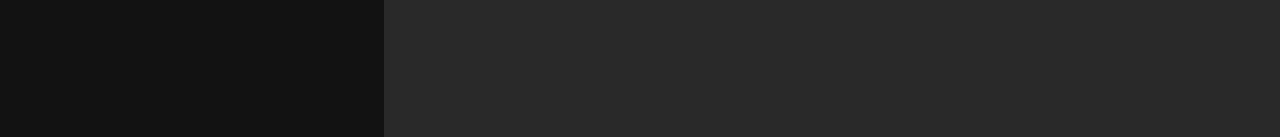
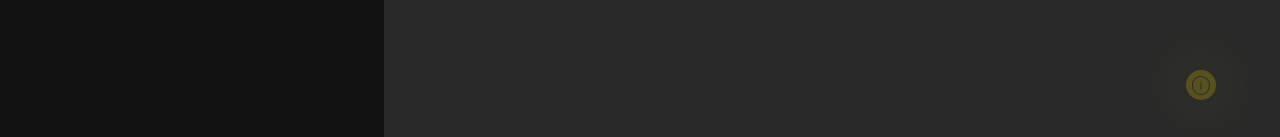
Before and after one commit to claudiugubernu/notes-app, a React (Create React App) app: page / in a window 1280 px wide. Shown: the part 660-797 px from the top of the page. Built offline with nearby package versions, Linux system fonts and the light colour scheme.

Commit message:
completed feature

```diff
--- a/src/App.tsx
+++ b/src/App.tsx
@@ -12,9 +12,10 @@
 
   return (
     <div className="App flex m-flex-column">
-      <Sidebar onToggleModal={onToggleModal} />
+      <Sidebar />
       <Main />
       <MarkdownInfo onToggleModal={onToggleModal} toggleModal={toggleModal} />
+      <div className='m-0 info-btn' onClick={onToggleModal}><span>i</span></div>
     </div>
   );
 }
--- a/src/components/Sidebar/Sidebar.tsx
+++ b/src/components/Sidebar/Sidebar.tsx
@@ -5,11 +5,7 @@
 import { AppContext } from '../../context/AppContext'
 import { AppContextType } from '../../@types/models'
 
-interface Props {
-  onToggleModal: () => void;
-}
-
-const Sidebar = ({ onToggleModal }: Props) => {
+const Sidebar = () => {
   const { onAddNote } = useContext(AppContext) as AppContextType;
 
   const onHandleAddNote = () => {
@@ -25,7 +21,6 @@
     <aside className='sidebar w-30 lg-w-40 m-w-100 bg-primary-dark flex flex-column m-justify-start pv-20'>
       <div className='sidebar--header w-100 flex justify-between align-self-center mb-50 m-mb-0 pl-20 pr-20'>
         <Logo />
-        <p className='m-0' onClick={onToggleModal}>i</p>
         <Button label={'Add'} variant={'button--primary'} onClick={onHandleAddNote} />
       </div>
       <div className='sidebar--body'>
--- a/src/styles/app/app.scss
+++ b/src/styles/app/app.scss
@@ -1,3 +1,13 @@
+@mixin afterBg {
+    content: '';
+    position: absolute;
+    top: 0;
+    left: 0;
+    bottom: 0;
+    right: 0;
+    border-radius: 50%;
+}
+
 .App {
     height: 100vh;
     overflow-y: scroll;
@@ -5,4 +15,55 @@
     @include sm-down() {
         height: 100%;
     }
+
+    .info-btn {
+        background-color: #bfb00f;
+        color: var(--color-primary);
+        height: 30px;
+        width: 30px;
+        position: fixed;
+        bottom: 5%;
+        right: 5%;
+        cursor: pointer;
+        display: flex;
+        justify-content: center;
+        align-items: center;
+        border-radius: 100%;
+        opacity: 0.3;
+        transition: all 250ms ease-in;
+
+        span {
+            border: 1px solid var(--color-primary);
+            padding: 0px 7px;
+            border-radius: 50%;
+            font-size: 12px;
+        }
+
+        &:hover {
+            opacity: 1;
+        }
+
+        &:after {
+            @include afterBg;
+            animation: shockwave 3000ms 650ms ease-out infinite;
+        }
+
+        &:before {
+            @include afterBg;
+            animation: shockwave 3000ms 500ms ease-out infinite;
+        }
+    }
 }
+
+@keyframes shockwave {
+    0% {
+        transform: scale(1);
+        box-shadow: 0 0 2px rgba(255, 234, 0, 0.5), inset 0 0 1px rgba(255, 234, 0, 0.2);
+    }
+    95% {
+        box-shadow: 0 0 50px rgba(255, 255, 255, 0), inset 0 0 30px rgba(0,0,0,0);
+    }
+    100% {
+        transform: scale(2.25);
+    }
+}
```
